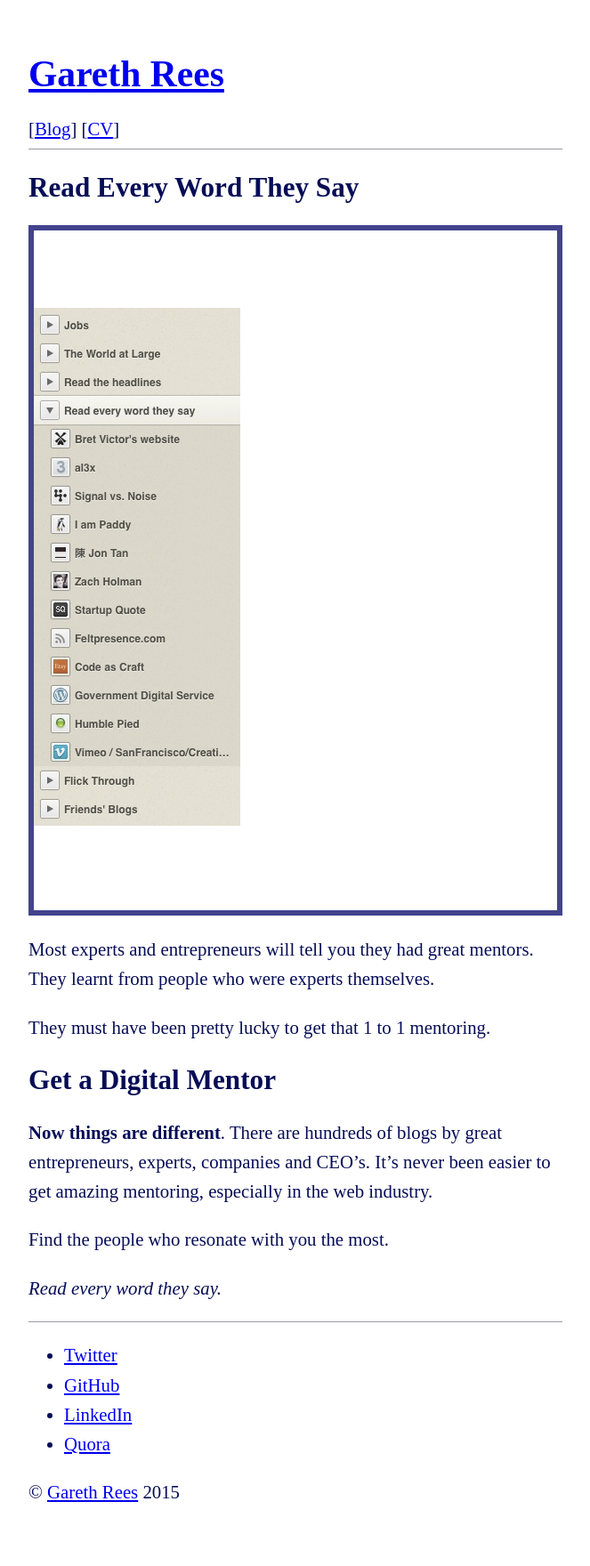
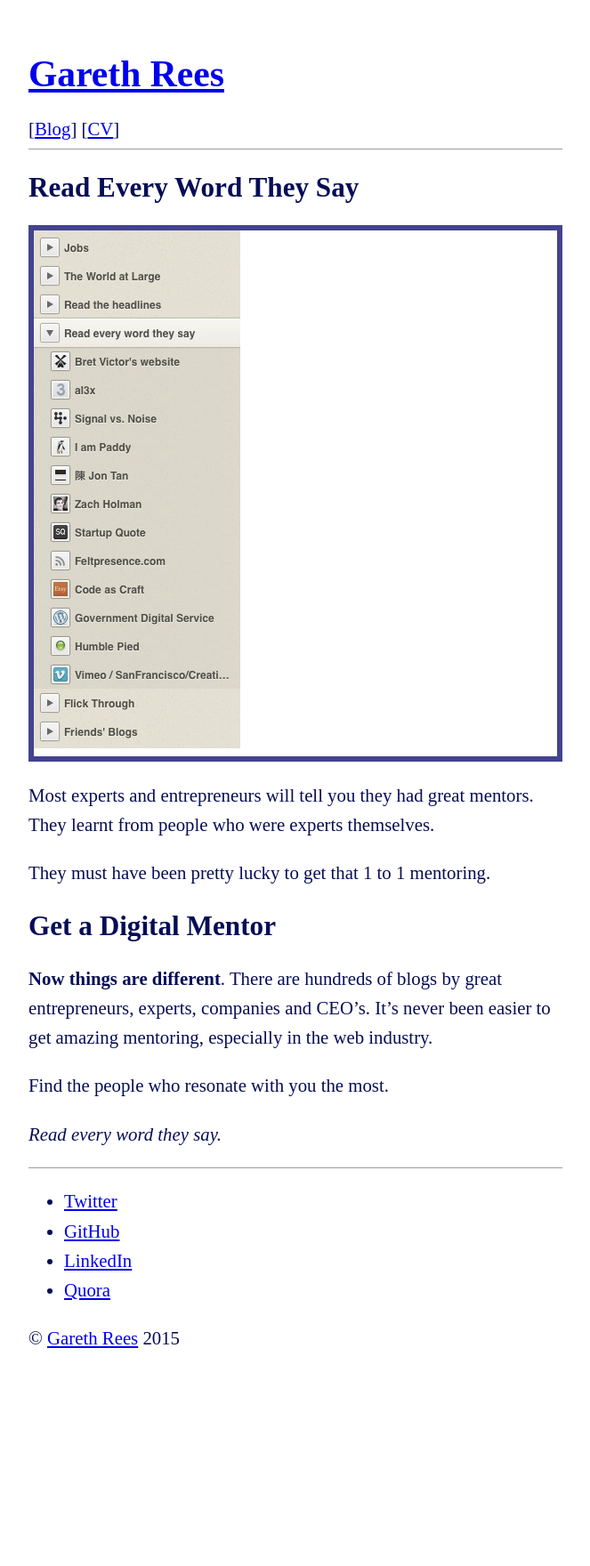
Before and after one commit to garethrees/garethrees.github.com, a Jekyll site: the page built from _posts/2011-09-29-read-every-word-they-say.markdown, in a window 1280 px wide. Shown: the whole page at 89% size, without its empty margins (308-971 px from the left). Built offline with Jekyll 4.4.1, drawn with Linux system fonts in a browser that asks for light colours; after the commit the page ends 1587 px from its top, so only the background shows below that.

Commit message:
Tweak image styles
- Make figure images sit inside box
- Reduce margins

```diff
--- a/_layouts/default.html
+++ b/_layouts/default.html
@@ -21,6 +21,10 @@
       margin: 3.2em auto;
       max-width: 600px;
     }
+    img {
+      margin: 0.2em auto;
+      max-width: 600px;
+    }
     blockquote {
       border-left: 6px solid #9999A1;
       margin-left: 0;
@@ -29,6 +33,10 @@
     figure {
       border: 6px solid rgb(67, 67, 142);
       margin: 1em 0;
+    }
+    figure img {
+      margin: 0 auto;
+      max-width: 588px;
     }
     #banner {
       border-bottom: 1px solid #9999A1;
```
